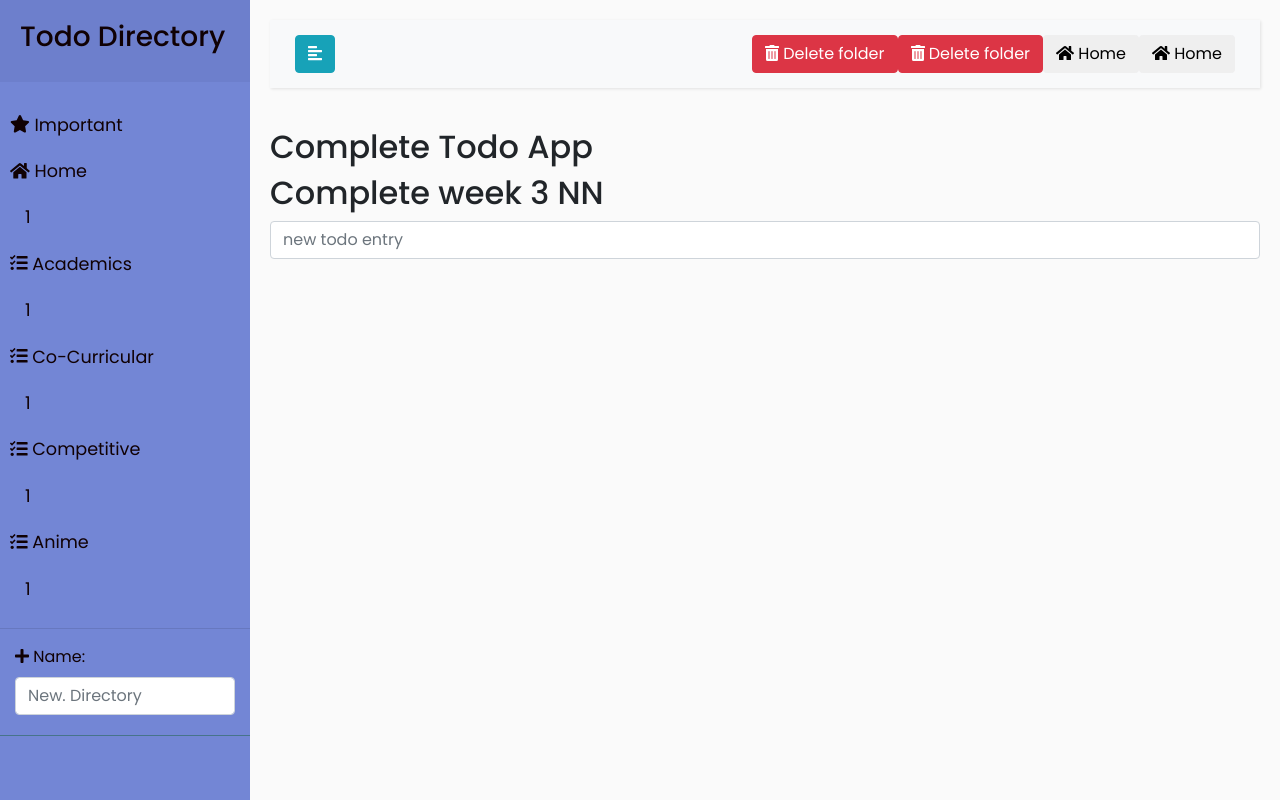
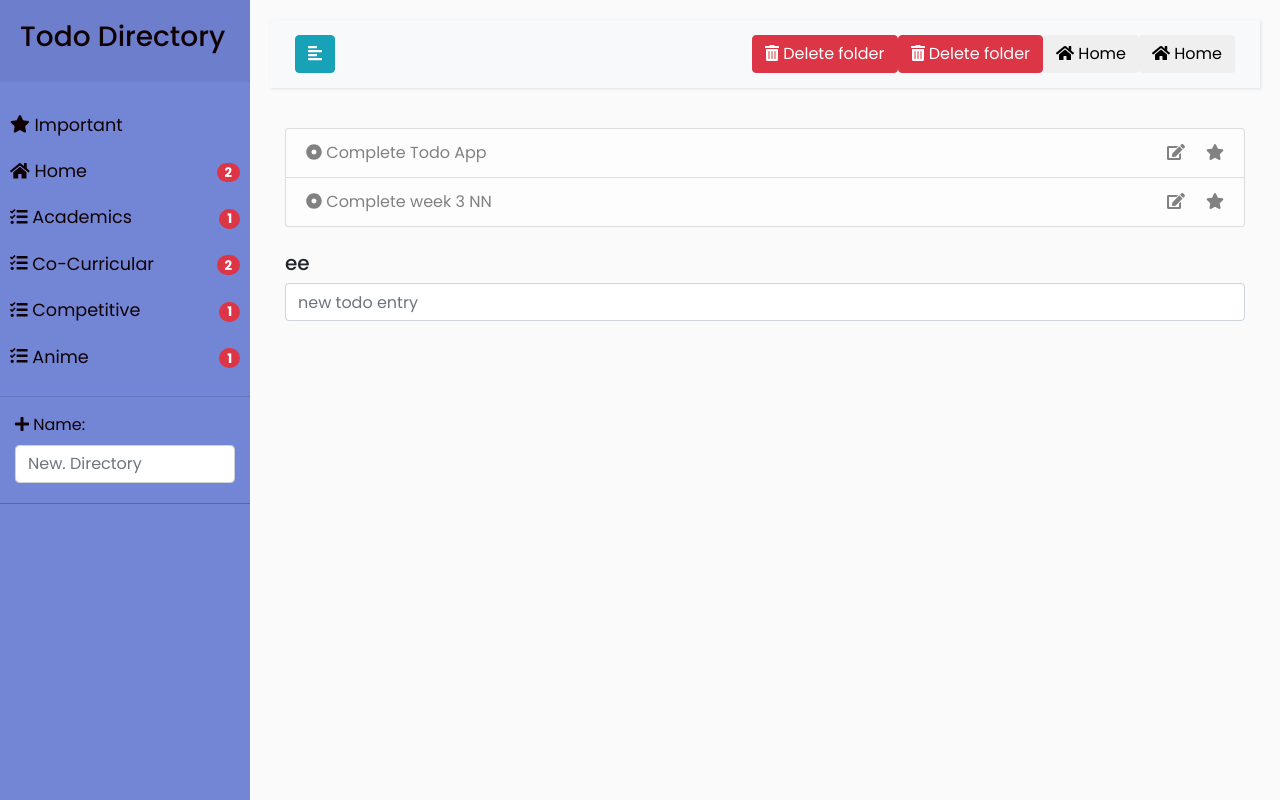
Before and after one commit to Aneesh540/Progressor, a Django app: page /directory/1 in a window 1280 px wide. Run offline with Django 3.2, Linux system fonts and the light colour scheme; data comes from the database, SQL or seed files in the repository; both versions use the stored data as it was after the commit; some libraries are stand-ins or nearby versions.

Commit message:
45% completed

```diff
--- a/progressor/todo/models.py
+++ b/progressor/todo/models.py
@@ -20,6 +20,7 @@ class Todoentry(models.Model):
     due_date = models.DateField(blank=True, null=True)
 
     important = models.BooleanField(default=False)
+    completed = models.BooleanField(default=False)
 
     def __str__(self):
         return "{0} | {1}".format(self.entry, self.basedir.name)
--- a/progressor/todo/templates/todo/base.html
+++ b/progressor/todo/templates/todo/base.html
@@ -48,9 +48,11 @@
                             {% endif %}
 
                             {{ items.name }}
-                            <div class="container"
-                            <span class="badge badge-danger badge-pill">1</span>
-
+                            <div class="float-right">
+                                <span class="badge badge-danger badge-pill">
+                                    {{ items.todoentry_set.count }}
+                                </span>
+                            </div>
                         </a>
 
                     </li>
@@ -84,6 +86,7 @@
                     <button class="btn btn-dark d-inline-block d-lg-none ml-auto" type="button" data-toggle="collapse" data-target="#navbarSupportedContent" aria-controls="navbarSupportedContent" aria-expanded="false" aria-label="Toggle navigation">
                         <i class="fas fa-align-justify"></i>
                     </button>
+
 
                     <div class="collapse navbar-collapse" id="navbarSupportedContent">
                         <ul class="nav navbar-nav ml-auto">
--- a/progressor/todo/templates/todo/directory_content.html
+++ b/progressor/todo/templates/todo/directory_content.html
@@ -2,13 +2,51 @@
 
 {% block directory_todo_entry %}
 
-    {% for items in directory_todos %}
-        <h2 class="h2">{{items.entry}}</h2>
-    {% endfor %}
+    <div class="container ">
+
+    <ul class="list-group">
+
+        {% for item in directory_todos %}
+
+            <li class="list-group-item list-group-item-light">
+
+                <a href="#">
+
+                {% if item.completed %}
+                    <span class="icon"><i class="fas fa-check-circle"></i></span>
+                        <del>{{ item.entry }}</del>
+                {% else %}
+                    <span class="icon"><i class="fas fa-dot-circle"></i></span>
+                    <span>{{item.entry}}</span>
+                    </a>
+
+
+
+        {% endif %}
+
+            <div class="float-right">
+                 <i class="fas fa-edit"></i>
+                <i></i>
+                <i></i>
+                <i></i>
+                <i></i>
+                <i class="fas fa-star"></i>
+            </div>
+            </li>
+
+        {% endfor %}
+    </ul>
+
+    </div>
+    <br>
+    <div class="container">
 
     <form method="post" action="{% url 'directory_content' dir_id=pwd.id %}">
         {% csrf_token %}
-        {{ add_todo_entry }}
+
+        <div><h5>ee</h5>{{ add_todo_entry }}</div>
+
     </form>
+    </div>
 
 {% endblock %}
```
Also changed, not shown: progressor/db.sqlite3, progressor/todo/migrations/0005_todoentry_completed.py (added).
